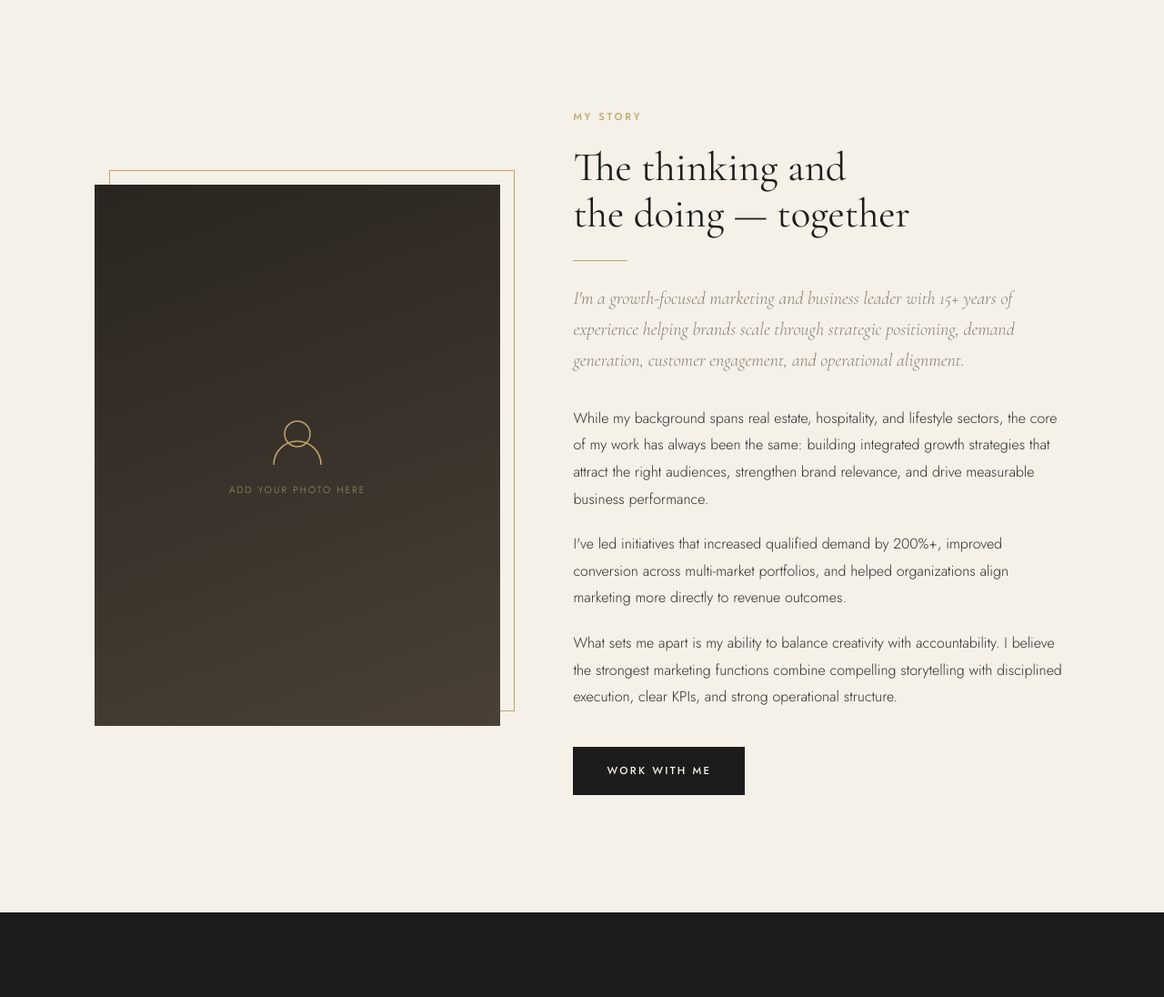
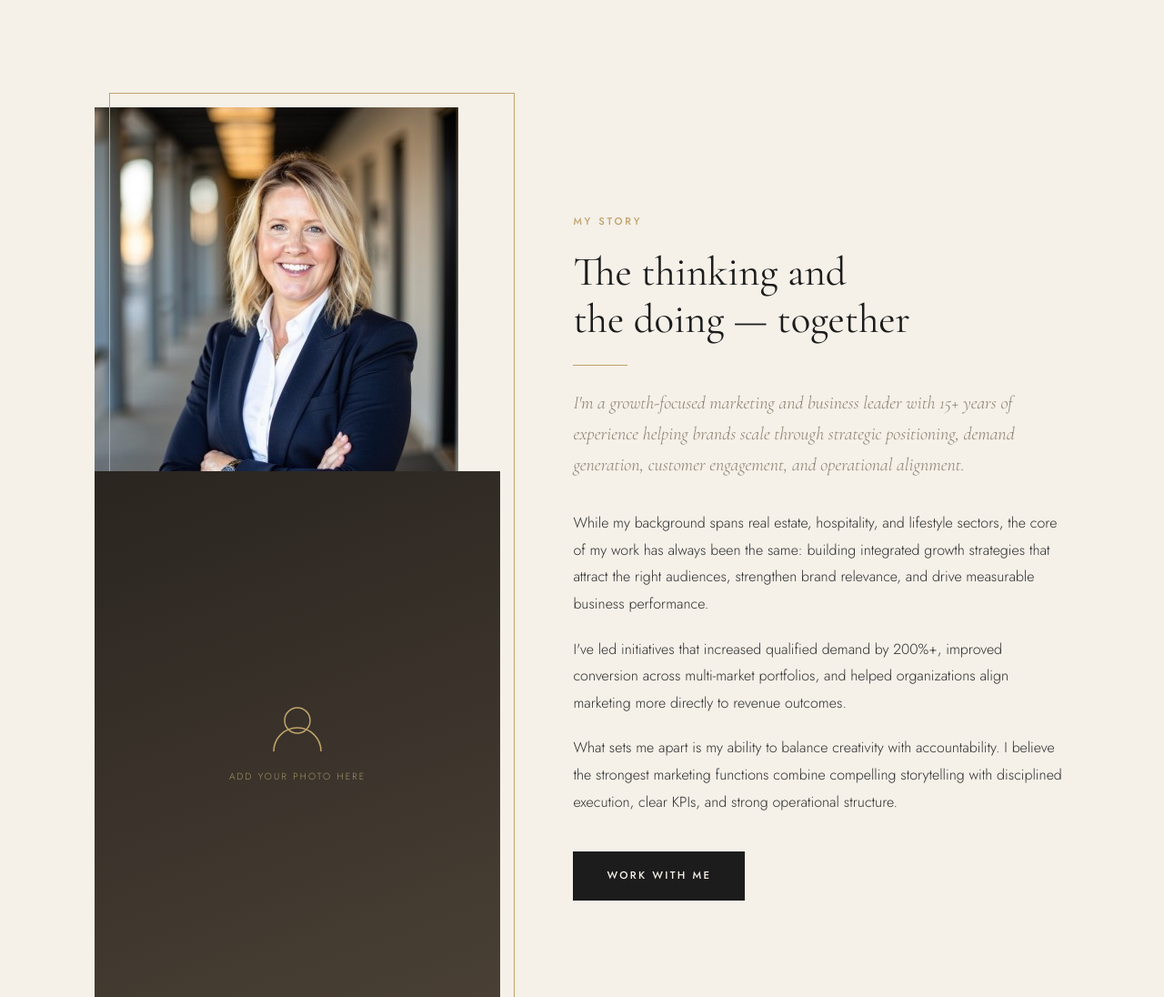
Before and after one commit to Stephbuf/MorganBold, a plain HTML site: page about.html in a window 1280 px wide. Shown: the part 563-1659 px from the top of the page at 91% size. Drawn offline with nearby package versions, Linux system fonts and the light colour scheme.

Commit message:
Replace placeholder with actual image in about.html

```diff
--- a/about.html
+++ b/about.html
@@ -47,7 +47,7 @@
       <div class="about-intro">
         <div>
           <div class="about-photo-wrap">
-            <!-- Replace with: <img src="images/shannon.jpg" alt="Shannon Lee Morgan" style="width:100%;height:100%;object-fit:cover;position:relative;z-index:1;"> -->
+          <img src="images/shannon.jpg" alt="Shannon Lee Morgan" class="hero-photo">
             <div class="about-photo-placeholder">
               <svg width="64" height="64" viewBox="0 0 64 64" fill="none">
                 <circle cx="32" cy="24" r="14" stroke="#BFA46A" stroke-width="1.5"/>
```
